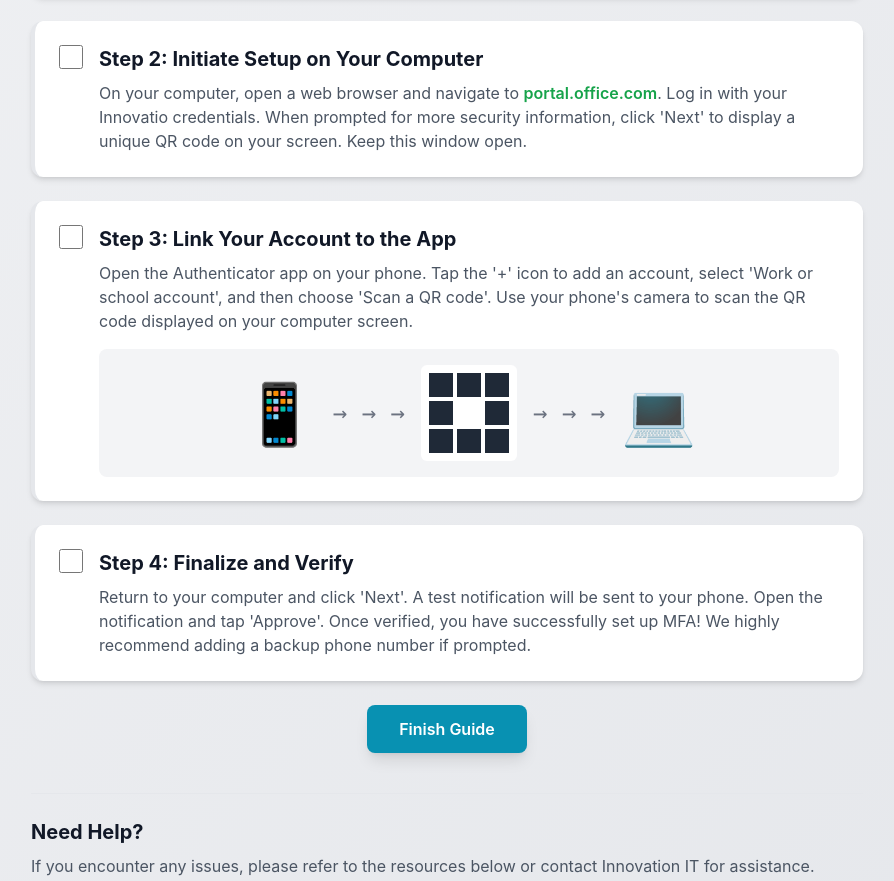
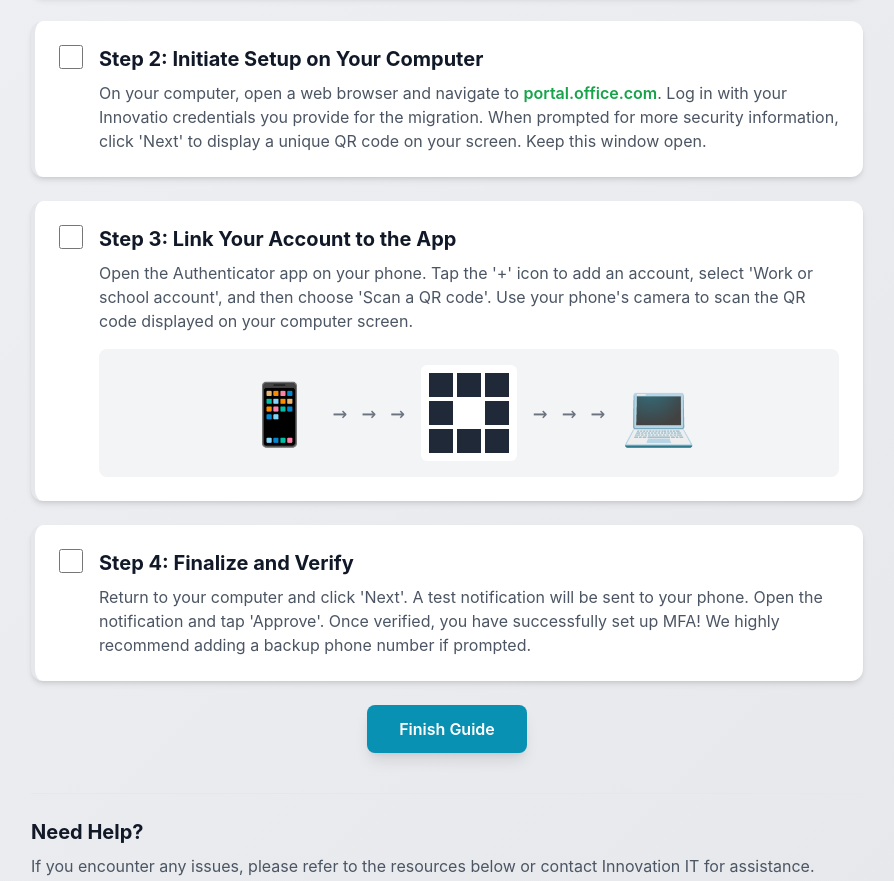
Before and after one commit to jburgosm/mfa-setup-guide, a plain HTML site: page index.html in a window 1280 px wide. Shown: the part 1247-2128 px from the top of the page, without its empty margins (193-1087 px from the left). Drawn offline with nearby package versions, Linux system fonts and the light colour scheme; no server answers.

Commit message:
Update index.html
fix messaage

```diff
--- a/index.html
+++ b/index.html
@@ -146,7 +146,7 @@
                     </div>
                     <div class="ml-4">
                         <h3 class="text-xl font-bold text-gray-900">Step 2: Initiate Setup on Your Computer</h3>
-                        <p class="text-gray-600 mt-2">On your computer, open a web browser and navigate to <a href="https://portal.office.com" target="_blank" class="text-green-600 font-semibold hover:underline">portal.office.com</a>. Log in with your Innovatio credentials. When prompted for more security information, click 'Next' to display a unique QR code on your screen. Keep this window open.</p>
+                        <p class="text-gray-600 mt-2">On your computer, open a web browser and navigate to <a href="https://portal.office.com" target="_blank" class="text-green-600 font-semibold hover:underline">portal.office.com</a>. Log in with your Innovatio credentials you provide for the migration. When prompted for more security information, click 'Next' to display a unique QR code on your screen. Keep this window open.</p>
                     </div>
                 </div>
             </div>
```
